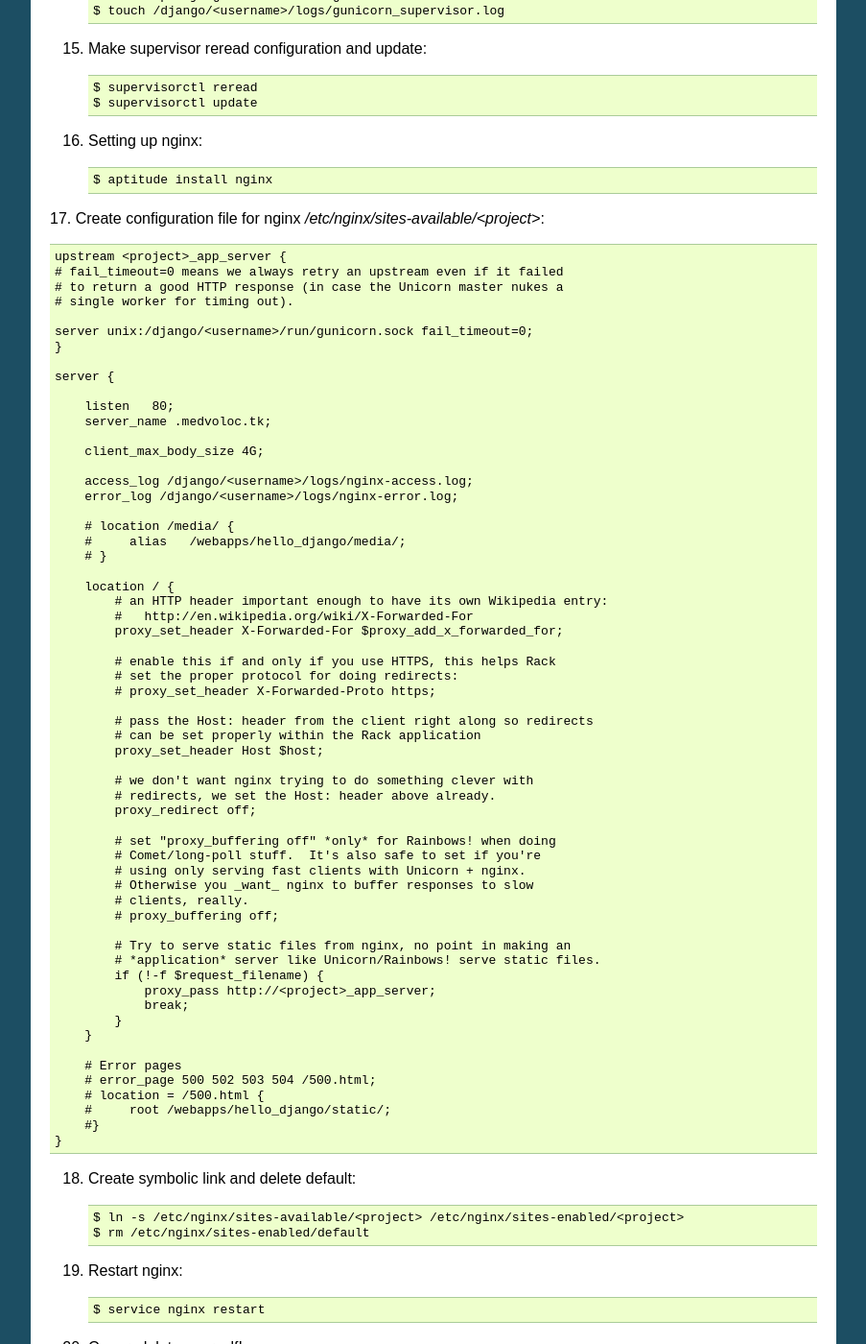
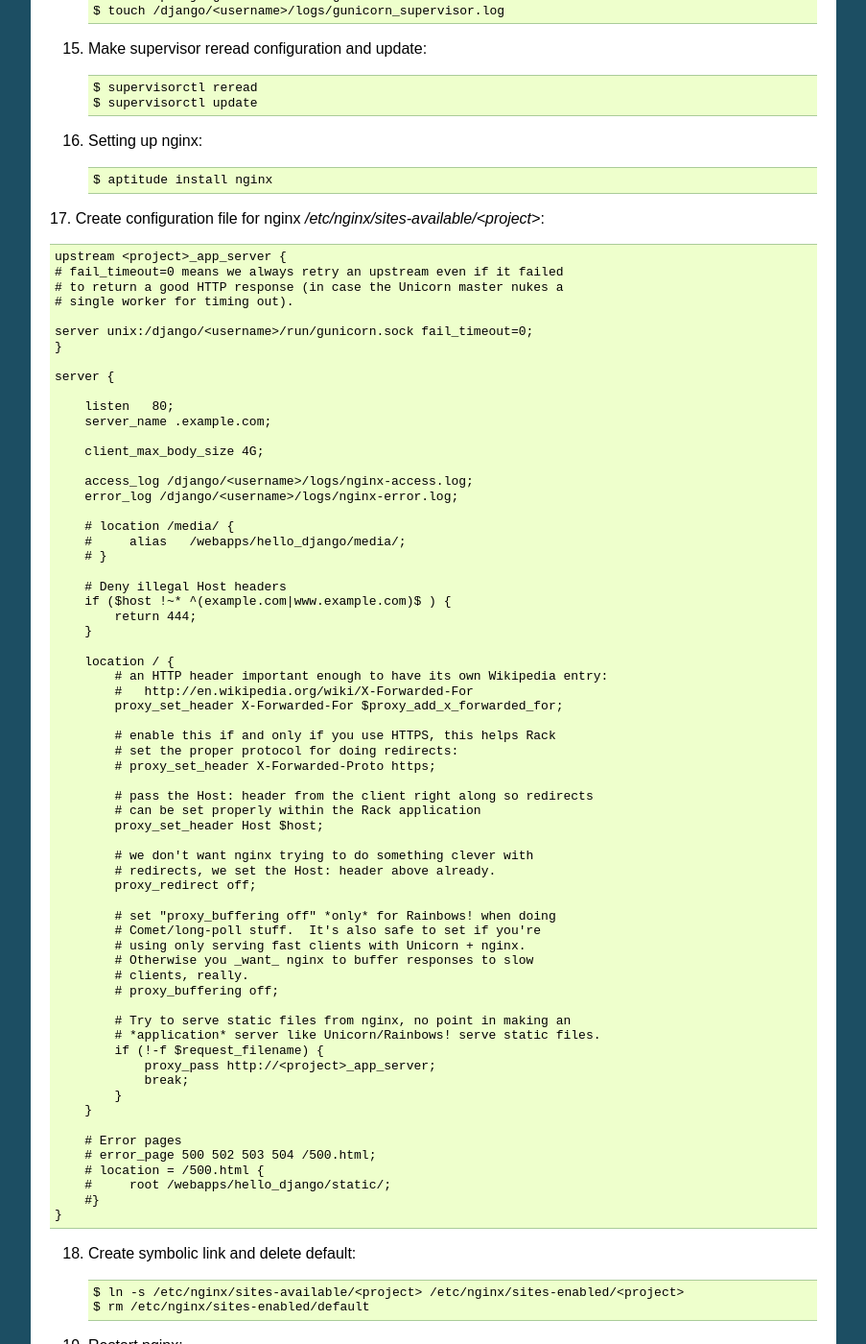
Before and after one commit to Uran198/med, a Sphinx documentation site: the page built from docs/deploy.rst, in a window 1280 px wide and 1400 px high, scrolled down 2209 px. Shown: the whole window at 96% size, without its empty margins (198-1101 px from the left). Built offline with Sphinx 7.4.7, drawn with Linux system fonts in a browser that asks for light colours; pages that are not in the unit, such as notebooks, are missing from menus.

Commit message:
Made nginx deny illegal Host headers and unified domain name

```diff
--- a/docs/deploy.rst
+++ b/docs/deploy.rst
@@ -144,7 +144,7 @@ Bad guide - no automation :(
     server {
 
         listen   80;
-        server_name .medvoloc.tk;
+        server_name .example.com;
 
         client_max_body_size 4G;
 
@@ -154,6 +154,11 @@ Bad guide - no automation :(
         # location /media/ {
         #     alias   /webapps/hello_django/media/;
         # }
+
+        # Deny illegal Host headers
+        if ($host !~* ^(example.com|www.example.com)$ ) {
+            return 444;
+        }
 
         location / {
             # an HTTP header important enough to have its own Wikipedia entry:
```
